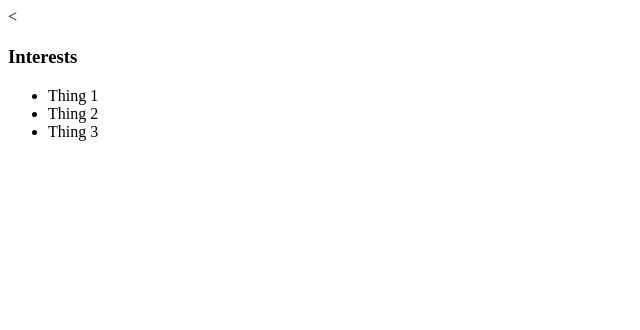
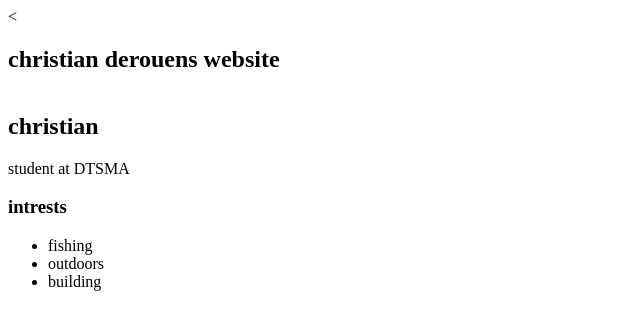
Before and after one commit to ChristianDerouen/ChristianDerouen.github.io, a plain HTML site: page index.html in a window 1280 px wide. Shown: the whole page, without its empty margins (0-640 px from the left). Drawn offline with Linux system fonts and the light colour scheme.

Commit message:
install projects

```diff
--- a/index.html
+++ b/index.html
@@ -1,25 +1,27 @@
 <<!DOCTYPE HTML>
 <html>
     <head>
-        <title>Christian's website</title>
+        <title> christians website </title>
     </head>
 
     <body>
         <div>
             <nav>
-
+                <h1>christian derouens website</h1>
+                <img src=""
             </nav>
 
             <main>
+
             <div>
-            <h2></h2>
-            <p></p>
+                <h2>christian</h2>
+                <p>student at DTSMA</p>
                 </div>
-                <h3>Interests</h3>
+                    <h3>intrests</h3>
                     <ul>
-             <li>Thing 1</li>
-             <li>Thing 2</li>
-             <li>Thing 3</li>
+                        <li> fishing </li>
+                        <li> outdoors</li>
+                        <li> building</li>
                     </ul>
                   <div>
                 </div>
```
Lines whose indentation alone changed are shown as unchanged.
